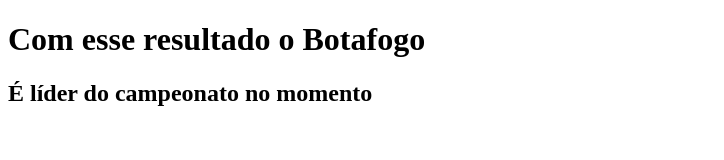
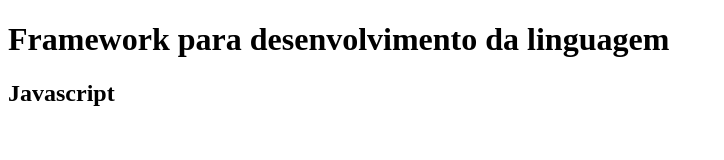
Before and after one commit to luanfortuna/rotasnode, a website: page html/sobre.html in a window 1280 px wide. Shown: the whole page, without its empty margins (0-724 px from the left). Drawn offline with Linux system fonts and the light colour scheme.

Commit message:
alterado

```diff
--- a/html/sobre.html
+++ b/html/sobre.html
@@ -7,8 +7,8 @@
     <title>Sobre</title>
 </head>
 <body>
-    <h1>Com esse resultado o Botafogo</h1>
-    <h2>É líder do campeonato no momento</h2>
+    <h1>Framework para desenvolvimento da linguagem</h1>
+    <h2>Javascript</h2>
 
 
 
```
Also changed, not shown: html/app.html (+2 -2 lines).
